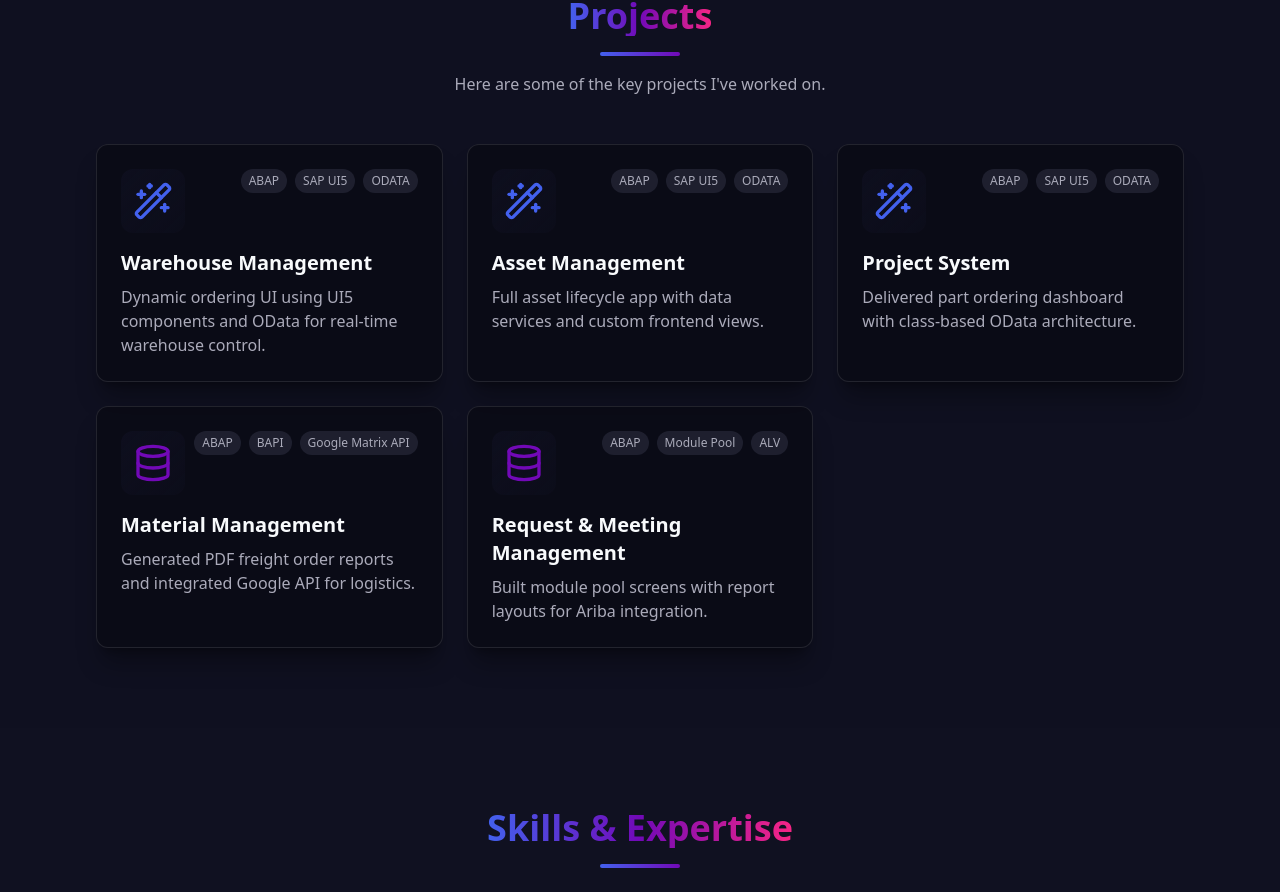
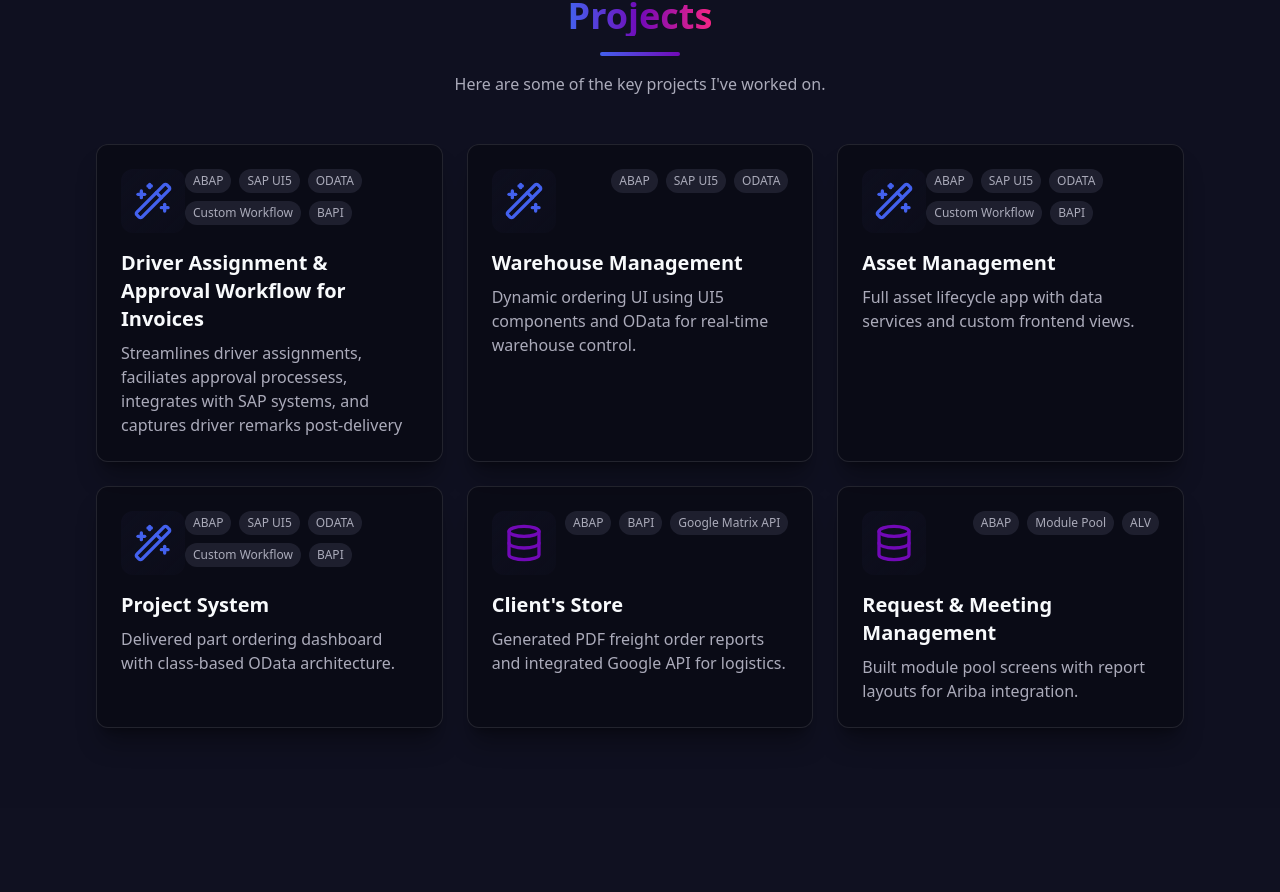
Before and after one commit to gokulyasu/gokul-portfolio, a React (Vite) app: page / in a window 1280 px wide. Shown: the part 2568-3460 px from the top of the page. Built offline with nearby package versions, Linux system fonts and the light colour scheme.

Commit message:
re commit

```diff
--- a/src/data/portfolio.ts
+++ b/src/data/portfolio.ts
@@ -57,22 +57,27 @@ const portfolioData = {
   ],
   "projects": [
     {
+      "name": "Driver Assignment & Approval Workflow for Invoices",
+      "tech_stack": ["ABAP", "SAP UI5", "ODATA", "Custom Workflow","BAPI"],
+      "description": "Streamlines driver assignments, faciliates approval processess, integrates with SAP systems, and captures driver remarks post-delivery"
+    },
+    {
       "name": "Warehouse Management",
       "tech_stack": ["ABAP", "SAP UI5", "ODATA"],
       "description": "Dynamic ordering UI using UI5 components and OData for real-time warehouse control."
     },
     {
       "name": "Asset Management",
-      "tech_stack": ["ABAP", "SAP UI5", "ODATA"],
+      "tech_stack": ["ABAP", "SAP UI5", "ODATA","Custom Workflow","BAPI"],
       "description": "Full asset lifecycle app with data services and custom frontend views."
     },
     {
       "name": "Project System",
-      "tech_stack": ["ABAP", "SAP UI5", "ODATA"],
+      "tech_stack": ["ABAP", "SAP UI5", "ODATA","Custom Workflow","BAPI"],
       "description": "Delivered part ordering dashboard with class-based OData architecture."
     },
     {
-      "name": "Material Management",
+      "name": "Client's Store",
       "tech_stack": ["ABAP", "BAPI", "Google Matrix API"],
       "description": "Generated PDF freight order reports and integrated Google API for logistics."
     },
```
